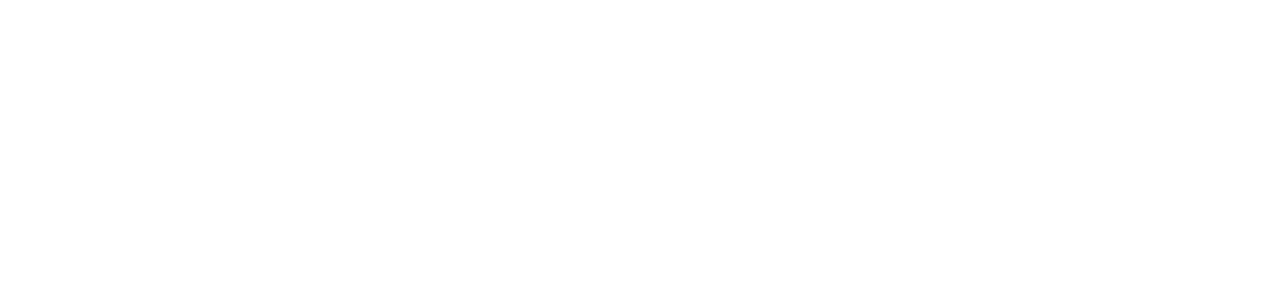
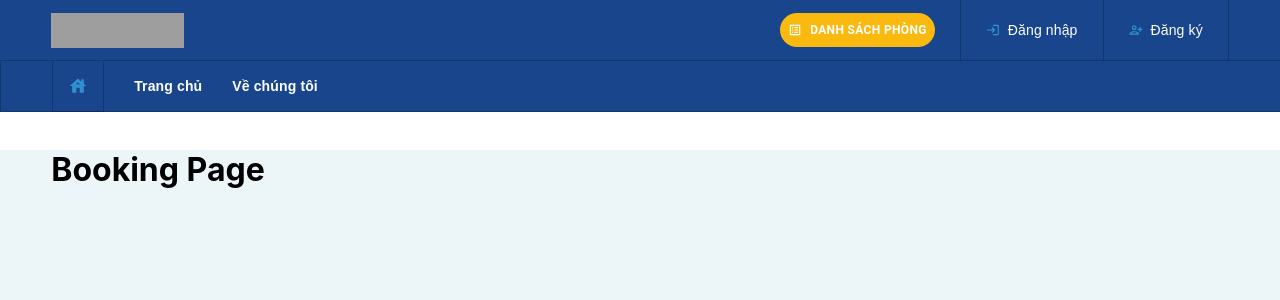
Before and after one commit to hadtt-0393/DATN_FE, a React (Create React App) app: page /booking in a window 1280 px wide. Before the commit this address had no page. Shown: the top 300 px of the page. Built offline with nearby package versions, Linux system fonts and the light colour scheme; grey boxes are pictures that could not be loaded.

Commit message:
5% UI booking page

```diff
--- a/src/App.tsx
+++ b/src/App.tsx
@@ -15,6 +15,7 @@ import Login from './pages/Login_ver2';
 import DetailHotel from './components/DetailHotel';
 import SearchResultsPage from './components/ResultSearch';
 import ReservationsPage from './components/ListReservations';
+import BookingPage from './components/Booking';
 
 const App = () => {
   return (
@@ -31,7 +32,8 @@ const App = () => {
         <Route path="/detail-hotel" element={<DetailHotel />} />
         <Route path="/all-hotels" element={<AllHotelPage type={'Hotel'} />} />
         <Route path="/search-results" element={<SearchResultsPage />} />
-        <Route path="/reservations" element={<ReservationsPage/>} />
+        <Route path="/reservations" element={<ReservationsPage />} />
+        <Route path="/booking" element={<BookingPage />} />
         <Route
           path="/all-apartments"
           element={<AllHotelPage type={'Apartment'} />}
--- /dev/null
+++ b/src/components/Booking/index.tsx
@@ -0,0 +1,18 @@
+import { Box } from "@mui/material";
+import Navbar2 from "../Navbar2";
+import Header2 from "../Header2";
+
+export default function BookingPage() {
+    return (
+        <Box>
+            <Navbar2 />
+            <Header2 />
+            <Box marginTop="150px" bgcolor="#ECF6F8" height="100vh" >
+                <Box width="92%" maxWidth="1224px" m="0 auto">
+                    <h1>Booking Page</h1>
+                </Box>
+
+            </Box>
+        </Box>
+    )
+}
--- a/src/components/DetailHotel/index.tsx
+++ b/src/components/DetailHotel/index.tsx
@@ -29,6 +29,7 @@ import { Star } from "@mui/icons-material";
 import CloudUploadIcon from '@mui/icons-material/CloudUpload';
 import Footer2 from "../Footer2";
 import { useEffect } from "react";
+import { useNavigate } from "react-router-dom";
 
 const VisuallyHiddenInput = styled('input')({
     clip: 'rect(0 0 0 0)',
@@ -120,6 +121,7 @@ const Image = styled.img`
 
 export default function DetailHotel() {
     const value = 4;
+    const navigate = useNavigate()
     return (
         <Box>
             <Navbar2 />
@@ -831,7 +833,7 @@ export default function DetailHotel() {
 
                                 </Box>
                                 <Box width="100%" m="30px 0px 20px 0px ">
-                                    <Button variant="contained" sx={{ width: "100%", backgroundColor: "#F9C941", fontWeight: "600", boxShadow: "none", "&:hover": { boxShadow: "none", opacity: "0.8", backgroundColor: "#F9C941" } }} >Đặt phòng</Button>
+                                    <Button variant="contained" sx={{ width: "100%", backgroundColor: "#F9C941", fontWeight: "600", boxShadow: "none", "&:hover": { boxShadow: "none", opacity: "0.8", backgroundColor: "#F9C941" } }} onClick={() => navigate("/booking")}>Đặt phòng</Button>
                                 </Box>
                             </Box>
                         </Box>
--- a/src/components/PopularPlaces/index.tsx
+++ b/src/components/PopularPlaces/index.tsx
@@ -6,6 +6,7 @@ import styled from 'styled-components';
 import Button from "@mui/material/Button";
 import { createTheme, ThemeProvider } from '@mui/material/styles';
 import Link from "@mui/material/Link";
+import { useNavigate } from "react-router-dom";
 
 declare module '@mui/material/styles' {
     interface PaletteColor {
@@ -37,7 +38,7 @@ const Image = styled.img`
 },`
 export default function PopularPlaces() {
 
-
+    const navigate = useNavigate()
 
     return (
         <ThemeProvider theme={theme}>
@@ -52,8 +53,8 @@ export default function PopularPlaces() {
                 </Box>
                 <Box sx={{ height: "900px", flex: 1, width: "95%", margin: "10px auto" }}>
                     <Grid container >
-                        <Grid xs={4}>
-                            <Box display="flex" alignItems="center" justifyContent="center" height="460px" marginRight="10px" overflow="hidden" borderRadius="10px" position="relative" >
+                        <Grid item xs={4}>
+                            <Box display="flex" alignItems="center" justifyContent="center" height="460px" marginRight="10px" overflow="hidden" borderRadius="10px" position="relative" onClick={() => navigate("/search-results")}>
                                 <Image src="https://wnfdiary.com/wp-content/uploads/2021/11/Dalat-vietnam-7.jpg" alt="da_lat" />
                                 <Box sx={{
                                     position: "absolute",
@@ -76,8 +77,8 @@ export default function PopularPlaces() {
                                 </Box>
                             </Box>,
                         </Grid>
-                        <Grid xs={8}>
-                            <Box display="flex" alignItems="center" justifyContent="center" height="410px" marginLeft="10px" overflow="hidden" borderRadius="10px" position="relative">
+                        <Grid item xs={8}>
+                            <Box display="flex" alignItems="center" justifyContent="center" height="410px" marginLeft="10px" overflow="hidden" borderRadius="10px" position="relative" onClick={() => navigate("/search-results")}>
                                 <Image src="https://asialegend.travel/wp-content/uploads/2023/12/The-springtime-of-Hai-Phong-City-is-bright-and-enjoyable-making-it-the-best-occasion-to-visit.jpg" alt="hai_phong" />
                                 <Box sx={{
                                     position: "absolute",
@@ -100,8 +101,8 @@ export default function PopularPlaces() {
                             </Box>
 
                         </Grid>
-                        <Grid xs={4}>
-                            <Box display="flex" alignItems="center" justifyContent="center" height="415px" marginRight="10px" overflow="hidden" borderRadius="10px" position="relative" >
+                        <Grid item xs={4}>
+                            <Box display="flex" alignItems="center" justifyContent="center" height="415px" marginRight="10px" overflow="hidden" borderRadius="10px" position="relative" onClick={() => navigate("/search-results")} >
                                 <Image src="https://cf.bstatic.com/xdata/images/city/500x400/689422.webp?k=2595c93e7e067b9ba95f90713f80ba6e5fa88a66e6e55600bd27a5128808fdf2&o=" alt="quang_ninh" />
                                 <Box sx={{
                                     position: "absolute",
@@ -122,8 +123,8 @@ export default function PopularPlaces() {
                                 </Box>
                             </Box>,
                         </Grid>
-                        <Grid xs={4}>
-                            <Box display="flex" alignItems="center" justifyContent="center" height="380px" marginLeft="10px" marginRight="10px" overflow="hidden" borderRadius="10px" marginTop="-50px" position="relative" >
+                        <Grid item xs={4}>
+                            <Box display="flex" alignItems="center" justifyContent="center" height="380px" marginLeft="10px" marginRight="10px" overflow="hidden" borderRadius="10px" marginTop="-50px" position="relative" onClick={() => navigate("/search-results")}>
                                 <Image src="https://q-xx.bstatic.com/xdata/images/city/500x400/688853.jpg?k=f6427c8fccdf777e4bbc75fcd245e7c66204280181bea23350388c76c57348d1&o=" alt="ha_noi" />
                                 <Box sx={{
                                     position: "absolute",
@@ -144,8 +145,8 @@ export default function PopularPlaces() {
                                 </Box>
                             </Box>,
                         </Grid>
-                        <Grid xs={4}>
-                            <Box display="flex" alignItems="center" justifyContent="center" height="420px" marginLeft="10px" overflow="hidden" borderRadius="10px" marginTop="-50px" position="relative" >
+                        <Grid item xs={4}>
+                            <Box display="flex" alignItems="center" justifyContent="center" height="420px" marginLeft="10px" overflow="hidden" borderRadius="10px" marginTop="-50px" position="relative" onClick={() => navigate("/search-results")} >
                                 <Image src="https://cf.bstatic.com/xdata/images/city/500x400/688907.jpg?k=8a219233969467d9f7ff828918cce2a53b4db6f1da1039d27222441ffb97c409&o=" alt="nha_trang" />
                                 <Box sx={{
                                     position: "absolute",
```
